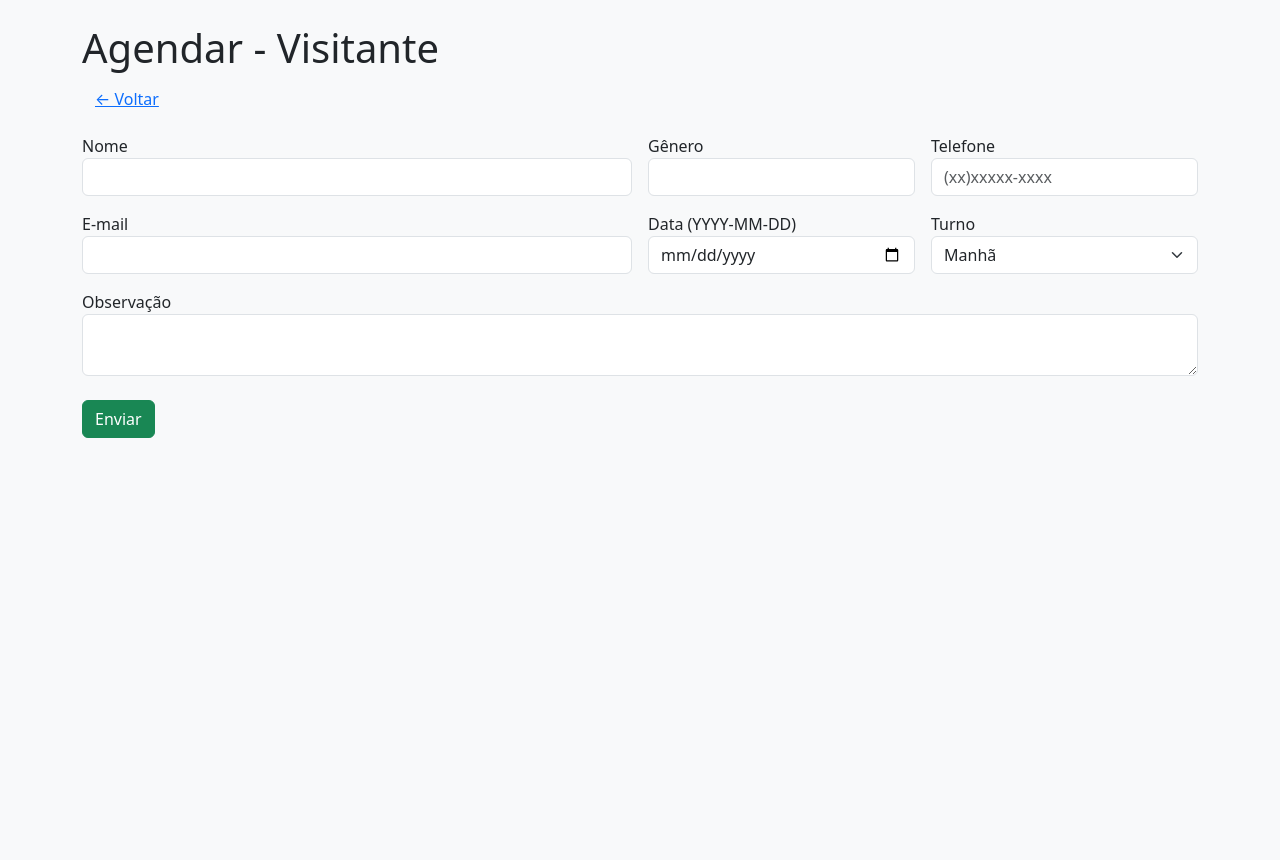
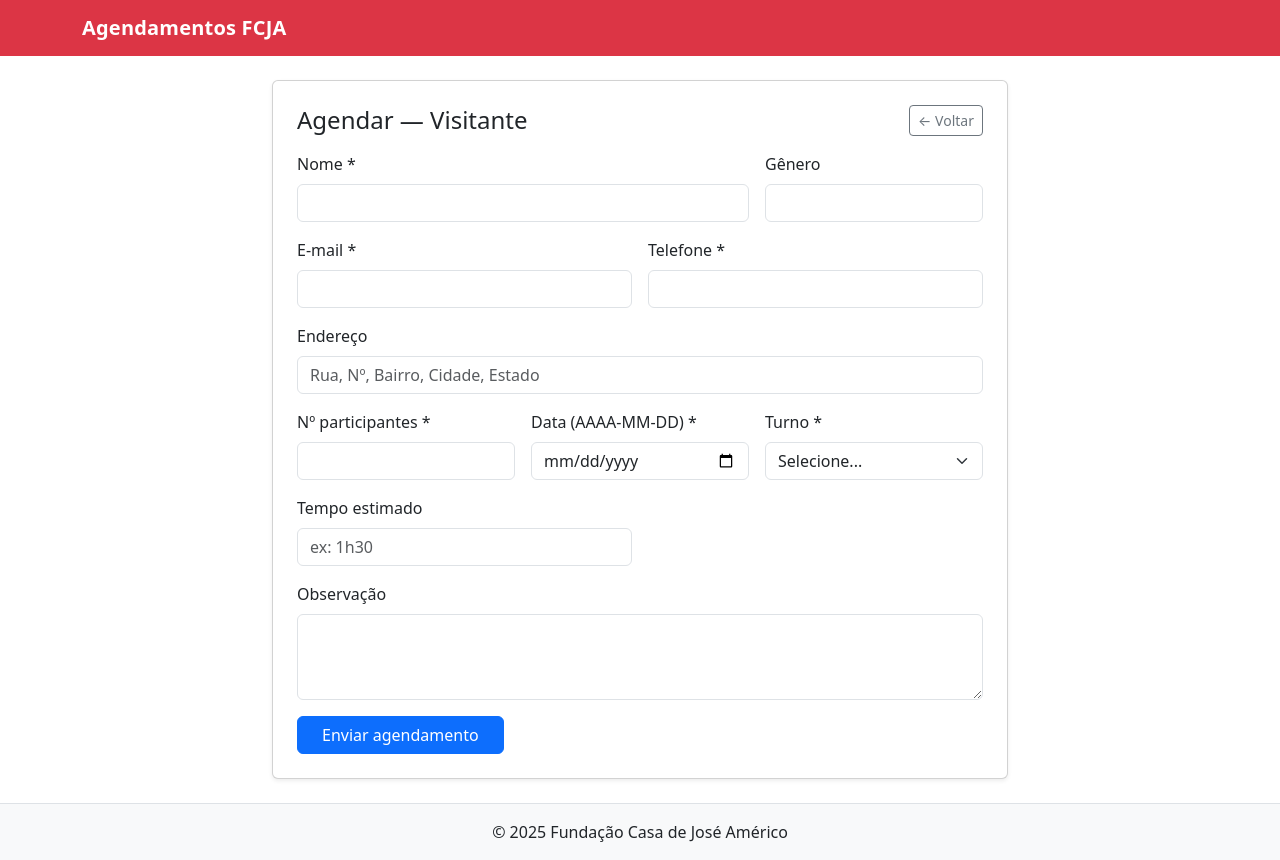
Before and after one commit to NanaBananiiih/fcja-agendamentos, a Flask app: page /agendar/visitante in a window 1280 px wide. Before the commit the page ends 438 px from the top, so only its background shows below. Run offline with Flask 3, Linux system fonts and the light colour scheme.

Commit message:
Adicionado cabeçalho vermelho, CSS e novos templates (base, partials, sucesso)

```diff
--- a/web/static/style.css
+++ b/web/static/style.css
@@ -0,0 +1,20 @@
+/* Paleta suave */
+:root{
+  --fcja-bg: #f6f8fb;
+}
+
+body{
+  background: var(--fcja-bg);
+}
+
+.card.info-card{
+  border-left: 4px solid #0d6efd;
+}
+
+.table > :not(caption) > * > *{
+  vertical-align: middle;
+}
+
+.navbar-brand{ letter-spacing: .2px; }
+.navbar {
+    background-color: #7a1111 !important;
--- a/web/templates/base.html
+++ b/web/templates/base.html
@@ -0,0 +1,38 @@
+<!DOCTYPE html>
+<html lang="pt-BR">
+<head>
+    <meta charset="UTF-8">
+    <meta name="viewport" content="width=device-width, initial-scale=1.0">
+    <title>{% block title %}Agendamentos FCJA{% endblock %}</title>
+
+    <!-- CSS principal -->
+    <link rel="stylesheet" href="{{ url_for('static', filename='style.css') }}">
+
+    <!-- Fonte bonita (Google Fonts) -->
+    <link href="https://fonts.googleapis.com/css2?family=Inter:wght@400;600&display=swap" rel="stylesheet">
+
+    <!-- Bootstrap (opcional, facilita MUITO) -->
+    <link href="https://cdn.jsdelivr.net/npm/bootstrap@5.3.2/dist/css/bootstrap.min.css" rel="stylesheet">
+</head>
+<body>
+    <!-- Cabeçalho -->
+    <nav class="navbar navbar-expand-lg navbar-dark bg-danger">
+  <div class="container">
+    <a class="navbar-brand fw-bold" href="{{ url_for('index') }}">Agendamentos FCJA</a>
+  </div>
+</nav>
+
+    <!-- Conteúdo principal -->
+    <main class="container my-4">
+        {% block content %}{% endblock %}
+    </main>
+
+    <!-- Rodapé -->
+    <footer class="text-center py-3 bg-light border-top">
+        <p class="mb-0">&copy; {{ 2025 }} Fundação Casa de José Américo</p>
+    </footer>
+
+    <!-- Scripts do Bootstrap (se precisar JS) -->
+    <script src="https://cdn.jsdelivr.net/npm/bootstrap@5.3.2/dist/js/bootstrap.bundle.min.js"></script>
+</body>
+</html>
--- a/web/templates/form.html
+++ b/web/templates/form.html
@@ -1,23 +1,52 @@
-<!doctype html><html lang="pt-br"><head><meta charset="utf-8"><meta name="viewport" content="width=device-width,initial-scale=1"><title>Agendar</title>
-<link href="https://cdn.jsdelivr.net/npm/bootstrap@5.3.2/dist/css/bootstrap.min.css" rel="stylesheet"></head><body class="bg-light"><div class="container py-4">
-<h1>Agendar - {{ tipo|capitalize }}</h1><a href="/" class="btn btn-link">← Voltar</a><form method="post" class="mt-3">
-{% if tipo in ['visitante','pesquisador'] %}
-<div class="row g-3"><div class="col-md-6"><label>Nome</label><input name="nome" class="form-control" required></div>
-<div class="col-md-3"><label>Gênero</label><input name="genero" class="form-control"></div>
-<div class="col-md-3"><label>Telefone</label><input name="telefone" class="form-control" placeholder="(xx)xxxxx-xxxx" required></div>
-<div class="col-md-6"><label>E-mail</label><input name="email" type="email" class="form-control" required></div>
-<div class="col-md-3"><label>Data (YYYY-MM-DD)</label><input name="data" type="date" class="form-control" required></div>
-<div class="col-md-3"><label>Turno</label><select name="turno" class="form-select"><option value="manhã">Manhã</option><option value="tarde">Tarde</option></select></div>
-<div class="col-12"><label>Observação</label><textarea name="observacao" class="form-control"></textarea></div></div>
-{% elif tipo=='escola' %}
-<div class="row g-3"><div class="col-md-6"><label>Nome da Escola</label><input name="nome_escola" class="form-control" required></div><div class="col-md-6"><label>Representante</label><input name="representante" class="form-control" required></div>
-<div class="col-md-6"><label>E-mail</label><input name="email" type="email" class="form-control" required></div><div class="col-md-3"><label>Telefone</label><input name="telefone" class="form-control" required></div>
-<div class="col-md-3"><label>Data</label><input name="data" type="date" class="form-control" required></div><div class="col-md-3"><label>Turno</label><select name="turno" class="form-select"><option value="manhã">Manhã</option><option value="tarde">Tarde</option></select></div>
-<div class="col-12"><label>Observação</label><textarea name="observacao" class="form-control"></textarea></div></div>
-{% elif tipo=='ies' %}
-<div class="row g-3"><div class="col-md-6"><label>Nome da IES</label><input name="nome_ies" class="form-control" required></div><div class="col-md-6"><label>Representante</label><input name="representante" class="form-control" required></div>
-<div class="col-md-6"><label>E-mail</label><input name="email" type="email" class="form-control" required></div><div class="col-md-3"><label>Telefone</label><input name="telefone" class="form-control" required></div>
-<div class="col-md-3"><label>Data</label><input name="data" type="date" class="form-control" required></div><div class="col-md-3"><label>Turno</label><select name="turno" class="form-select"><option value="manhã">Manhã</option><option value="tarde">Tarde</option></select></div>
-<div class="col-12"><label>Observação</label><textarea name="observacao" class="form-control"></textarea></div></div>
-{% endif %}
-<div class="mt-4"><button class="btn btn-success" type="submit">Enviar</button></div></form></div></body></html>
+{% extends "base.html" %}
+{% block title %}Agendar — {{ tipo|capitalize }}{% endblock %}
+
+{% block content %}
+<div class="row justify-content-center">
+  <div class="col-12 col-lg-8">
+    <div class="card shadow-sm">
+      <div class="card-body p-4">
+        <div class="d-flex justify-content-between align-items-center mb-3">
+          <h1 class="h4 mb-0">Agendar — {{ tipo|capitalize }}</h1>
+          <a class="btn btn-sm btn-outline-secondary" href="{{ url_for('index') }}">← Voltar</a>
+        </div>
+
+        <form method="post" action="{{ url_for('agendar_submit', tipo=tipo) }}" class="row g-3 needs-validation" novalidate>
+          {% if tipo == 'visitante' %}
+            {% include 'partials/_visitante_fields.html' %}
+          {% elif tipo == 'escola' %}
+            {% include 'partials/_escola_fields.html' %}
+          {% elif tipo == 'ies' %}
+            {% include 'partials/_ies_fields.html' %}
+          {% elif tipo == 'pesquisador' %}
+            {% include 'partials/_pesquisador_fields.html' %}
+          {% endif %}
+
+          <div class="col-12">
+            <button class="btn btn-primary px-4" type="submit">Enviar agendamento</button>
+          </div>
+        </form>
+      </div>
+    </div>
+  </div>
+</div>
+
+{% endblock %}
+
+{% block body_extra %}
+<script>
+  // Validação Bootstrap (client-side)
+  (() => {
+    const forms = document.querySelectorAll('.needs-validation');
+    Array.from(forms).forEach(form => {
+      form.addEventListener('submit', event => {
+        if (!form.checkValidity()) {
+          event.preventDefault();
+          event.stopPropagation();
+        }
+        form.classList.add('was-validated');
+      }, false);
+    });
+  })();
+</script>
+{% endblock %}
--- a/web/templates/partials/_visitante_fields.html
+++ b/web/templates/partials/_visitante_fields.html
@@ -0,0 +1,47 @@
+<div class="col-md-8">
+  <label class="form-label">Nome *</label>
+  <input name="nome" type="text" class="form-control" required>
+  <div class="invalid-feedback">Informe o nome.</div>
+</div>
+<div class="col-md-4">
+  <label class="form-label">Gênero</label>
+  <input name="genero" type="text" class="form-control">
+</div>
+<div class="col-md-6">
+  <label class="form-label">E-mail *</label>
+  <input name="email" type="email" class="form-control" required>
+  <div class="invalid-feedback">E-mail inválido.</div>
+</div>
+<div class="col-md-6">
+  <label class="form-label">Telefone *</label>
+  <input name="telefone" type="tel" class="form-control" required pattern="[\d\(\)\-\s\+]{8,}">
+  <div class="invalid-feedback">Telefone inválido.</div>
+</div>
+<div class="col-12">
+  <label class="form-label">Endereço</label>
+  <input name="endereco" type="text" class="form-control" placeholder="Rua, Nº, Bairro, Cidade, Estado">
+</div>
+<div class="col-md-4">
+  <label class="form-label">Nº participantes *</label>
+  <input name="qtd_pessoas" type="number" min="1" class="form-control" required>
+</div>
+<div class="col-md-4">
+  <label class="form-label">Data (AAAA-MM-DD) *</label>
+  <input name="data" type="date" class="form-control" required>
+</div>
+<div class="col-md-4">
+  <label class="form-label">Turno *</label>
+  <select name="turno" class="form-select" required>
+    <option value="">Selecione...</option>
+    <option>manhã</option>
+    <option>tarde</option>
+  </select>
+</div>
+<div class="col-md-6">
+  <label class="form-label">Tempo estimado</label>
+  <input name="tempo_estimado" type="text" class="form-control" placeholder="ex: 1h30">
+</div>
+<div class="col-12">
+  <label class="form-label">Observação</label>
+  <textarea name="observacao" class="form-control" rows="3"></textarea>
+</div>
```
Also changed, not shown: web/templates/index.html (+23 -6 lines), web/templates/partials/_escola_fields.html (+44 -0 lines), web/templates/partials/_pesquisador_fields.html (+32 -0 lines), web/templates/sucesso.html (+12 -0 lines), web/templates/ultimos.html (+36 -3 lines).
